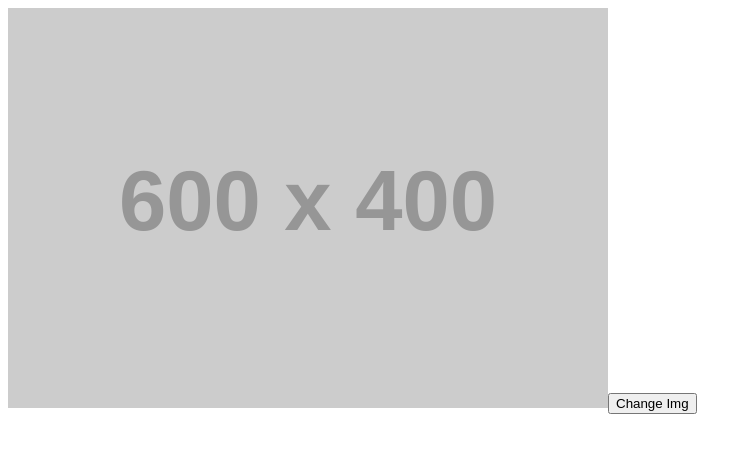
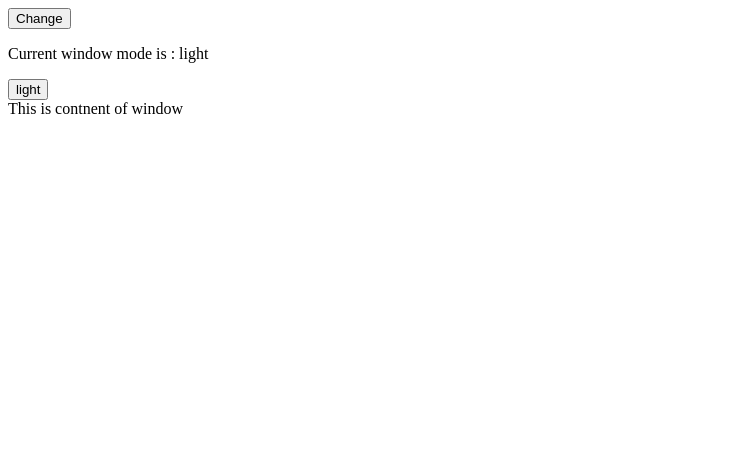
Before and after one commit to devs-shakil/react-practice-ostad, a React (Vite) app in the folder vite-project/: page / in a window 1280 px wide. Shown: the top 452 px of the page, without its empty margins (0-752 px from the left). Built offline with nearby package versions, Linux system fonts and the light colour scheme.

Commit message:
useRef practice

```diff
--- a/vite-project/src/App.jsx
+++ b/vite-project/src/App.jsx
@@ -1,5 +1,6 @@
 // import Header from "./component/Header";
 // import Props from "./component/Props";
+import DarkLightMode from "./component/DarkLightMode";
 import UseRef from "./component/UseRef";
 
 //passing function
@@ -30,6 +31,7 @@ const App = () => {
         {/* <Header person={person}/> */}
         {/* <PassFunction helloFunction={helloFunction} /> */}
         <UseRef/>
+        <DarkLightMode/>
     </div>
   );
 };
--- /dev/null
+++ b/vite-project/src/component/DarkLightMode.jsx
@@ -0,0 +1,28 @@
+import { useEffect, useRef, useState } from "react";
+
+const DarkLightMode = () => {
+
+        const [mode, setMode] =useState('light');
+        const windowRef = useRef(null);
+
+        useEffect(() =>{
+            windowRef.current = window.self;
+        }, []);
+
+        const toggleMode = () =>{
+            setMode((mode === 'light') ? "dark" : "light")
+ };
+
+    return (
+        <div>
+            <p>Current window mode is : {mode}</p>
+            <button onClick={toggleMode}>{mode}</button>
+            <div
+                ref={windowRef}
+                style={mode === "light" ? {background:'white', width:"500px",height:'100vh'} : {background:'black', width:'1400px', height:'100vh'}}
+            >This is contnent of window</div>
+        </div>
+    );
+};
+
+export default DarkLightMode;
--- a/vite-project/src/component/UseRef.jsx
+++ b/vite-project/src/component/UseRef.jsx
@@ -3,10 +3,13 @@ import { useRef } from 'react';
 
 const UseRef = () => {
     // let helloUseRef = useRef();
-    let helloImg = useRef();
-    const changImg = () =>{
-        helloImg.current.src = 'https://placehold.co/600x400/000000/FFF'
-    }
+    // let helloImg = useRef();
+    // const changImg = () =>{
+    //     helloImg.current.src = 'https://placehold.co/600x400/000000/FFF';
+    //     helloImg.current.setAttribute('width', '150px');
+    //     helloImg.current.setAttribute('height', '50px');
+
+    // }
 
 
 
@@ -17,13 +20,44 @@ const UseRef = () => {
     // }
 
 
+
+    //useRef using annonymouse function
+    // let firstName, lastName = useRef();
+    // const change = () =>{
+    //     const fName = firstName.value;
+    //     const lName = lastName.value;
+
+    //     alert(fName + " " + lName)
+    // }
+
+
+
+    //pursist value using useRef();
+    let demoNum = useRef(0);
+    const change = () =>{
+        demoNum.current++
+        console.log(demoNum.current)
+    }
+
+
     return (
         <div>
             {/* <h2 ref={(h2) =>helloUseRef = h2}></h2> */}
             {/* <button onClick={change}>Click Here</button> */}
 
-            <img ref={helloImg} src="https://placehold.co/600x400" alt="" />
-            <button onClick={changImg}>  Change Img</button>
+            {/* <img ref={helloImg} src="https://placehold.co/600x400" alt="" />
+            <button onClick={changImg}>  Change Img</button> */}
+
+            {/* Annonymouse Function */}
+            {/* <input ref={(t)=> firstName = t} type="text" placeholder='First Name' />
+            <input ref={(t)=>lastName = t} type="text" placeholder='Last Name' />
+            <button onClick={change}>Change</button> */}
+
+
+            {/* pursist value using useRef() */}
+            <button onClick={change}>Change</button>
+
+
         </div>
     );
 };
```
